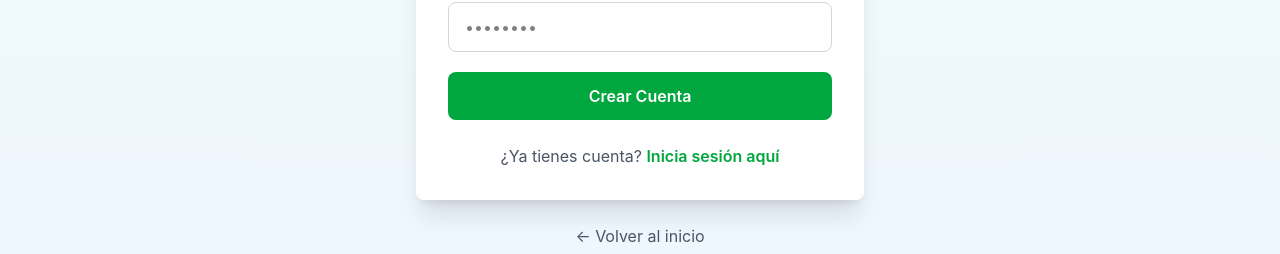
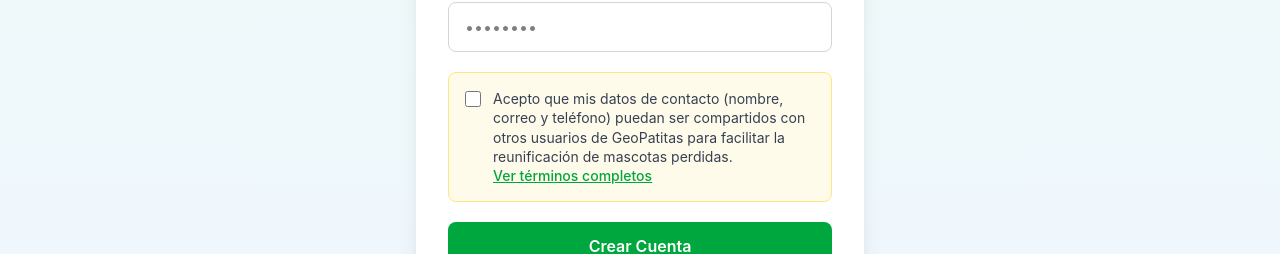
Before and after one commit to SimonVC89/geopatitas-frontend, a React (Vite) app: page /register in a window 1280 px wide. Shown: the part 663-917 px from the top of the page. Built offline with nearby package versions, Linux system fonts and the light colour scheme; no server answers.

Commit message:
feat(register): agregar disclaimer de términos y condiciones al registro
Agrega checkbox obligatorio con modal de T&C informando al usuario que
sus datos de contacto pueden ser compartidos con otros usuarios de la plataforma.

```diff
--- a/src/pages/Register.tsx
+++ b/src/pages/Register.tsx
@@ -1,6 +1,53 @@
 import { useState } from 'react';
 import { Link, useNavigate } from 'react-router-dom';
 import { useAuth } from '../contexts/AuthContext';
+
+function TermsModal({ onClose }: { onClose: () => void }) {
+  return (
+    <div className="fixed inset-0 z-50 flex items-center justify-center bg-black/50 px-4">
+      <div className="bg-white rounded-lg shadow-2xl max-w-lg w-full max-h-[80vh] flex flex-col">
+        <div className="flex items-center justify-between px-6 py-4 border-b">
+          <h3 className="text-lg font-bold text-gray-800">Términos y Condiciones de Uso</h3>
+          <button onClick={onClose} className="text-gray-400 hover:text-gray-600 text-2xl leading-none">&times;</button>
+        </div>
+        <div className="overflow-y-auto px-6 py-4 text-sm text-gray-700 space-y-4">
+          <p>
+            Al registrarte en <strong>GeoPatitas</strong>, aceptas que tus datos de contacto
+            —incluyendo nombre, correo electrónico y número de teléfono (si lo proporcionas)—
+            podrán ser compartidos con otros usuarios registrados de la plataforma.
+          </p>
+          <p>
+            Este intercambio de información es <strong>necesario para el funcionamiento de la app</strong>:
+            GeoPatitas conecta a dueños de mascotas perdidas con personas que las han encontrado,
+            por lo que para coordinar la reunificación de una mascota es indispensable que ambas
+            partes puedan contactarse entre sí.
+          </p>
+          <p>
+            Tu información <strong>no será vendida ni cedida a terceros</strong> fuera de la
+            plataforma. Solo se mostrará a otros usuarios cuando exista un reporte de mascota
+            relevante que requiera contacto directo (por ejemplo, al hacer match entre un reporte
+            de mascota perdida y uno de mascota encontrada).
+          </p>
+          <p>
+            Puedes dejar de usar la plataforma en cualquier momento. Si deseas eliminar tu cuenta
+            y tus datos, contacta al administrador de la aplicación.
+          </p>
+          <p className="text-xs text-gray-500">
+            Versión 1.0 — Junio 2025. GeoPatitas es un proyecto académico desarrollado en DuocUC.
+          </p>
+        </div>
+        <div className="px-6 py-4 border-t text-right">
+          <button
+            onClick={onClose}
+            className="bg-green-600 hover:bg-green-700 text-white font-semibold px-5 py-2 rounded-lg transition-colors"
+          >
+            Entendido
+          </button>
+        </div>
+      </div>
+    </div>
+  );
+}
 
 export default function Register() {
   const [formData, setFormData] = useState({
@@ -10,6 +57,8 @@ export default function Register() {
     password: '',
     confirmPassword: '',
   });
+  const [termsAccepted, setTermsAccepted] = useState(false);
+  const [showTerms, setShowTerms] = useState(false);
   const [error, setError] = useState('');
   const [loading, setLoading] = useState(false);
   const { register } = useAuth();
@@ -26,7 +75,11 @@ export default function Register() {
     e.preventDefault();
     setError('');
 
-    // Validaciones
+    if (!termsAccepted) {
+      setError('Debes aceptar los términos y condiciones para continuar.');
+      return;
+    }
+
     if (formData.password !== formData.confirmPassword) {
       setError('Las contraseñas no coinciden');
       return;
@@ -52,6 +105,8 @@ export default function Register() {
 
   return (
     <div className="min-h-screen bg-gradient-to-b from-green-50 to-blue-50 flex items-center justify-center px-4 py-12">
+      {showTerms && <TermsModal onClose={() => setShowTerms(false)} />}
+
       <div className="max-w-md w-full">
         {/* Card */}
         <div className="bg-white rounded-lg shadow-xl p-8">
@@ -150,6 +205,28 @@ export default function Register() {
               />
             </div>
 
+            {/* Terms & Conditions */}
+            <div className="flex items-start gap-3 bg-amber-50 border border-amber-200 rounded-lg p-4">
+              <input
+                id="terms"
+                type="checkbox"
+                checked={termsAccepted}
+                onChange={(e) => setTermsAccepted(e.target.checked)}
+                className="mt-0.5 h-4 w-4 accent-green-600 cursor-pointer flex-shrink-0"
+              />
+              <label htmlFor="terms" className="text-sm text-gray-700 cursor-pointer leading-snug">
+                Acepto que mis datos de contacto (nombre, correo y teléfono) puedan ser compartidos
+                con otros usuarios de GeoPatitas para facilitar la reunificación de mascotas perdidas.{' '}
+                <button
+                  type="button"
+                  onClick={() => setShowTerms(true)}
+                  className="text-green-600 hover:text-green-700 underline font-medium"
+                >
+                  Ver términos completos
+                </button>
+              </label>
+            </div>
+
             {/* Submit Button */}
             <button
               type="submit"
```
